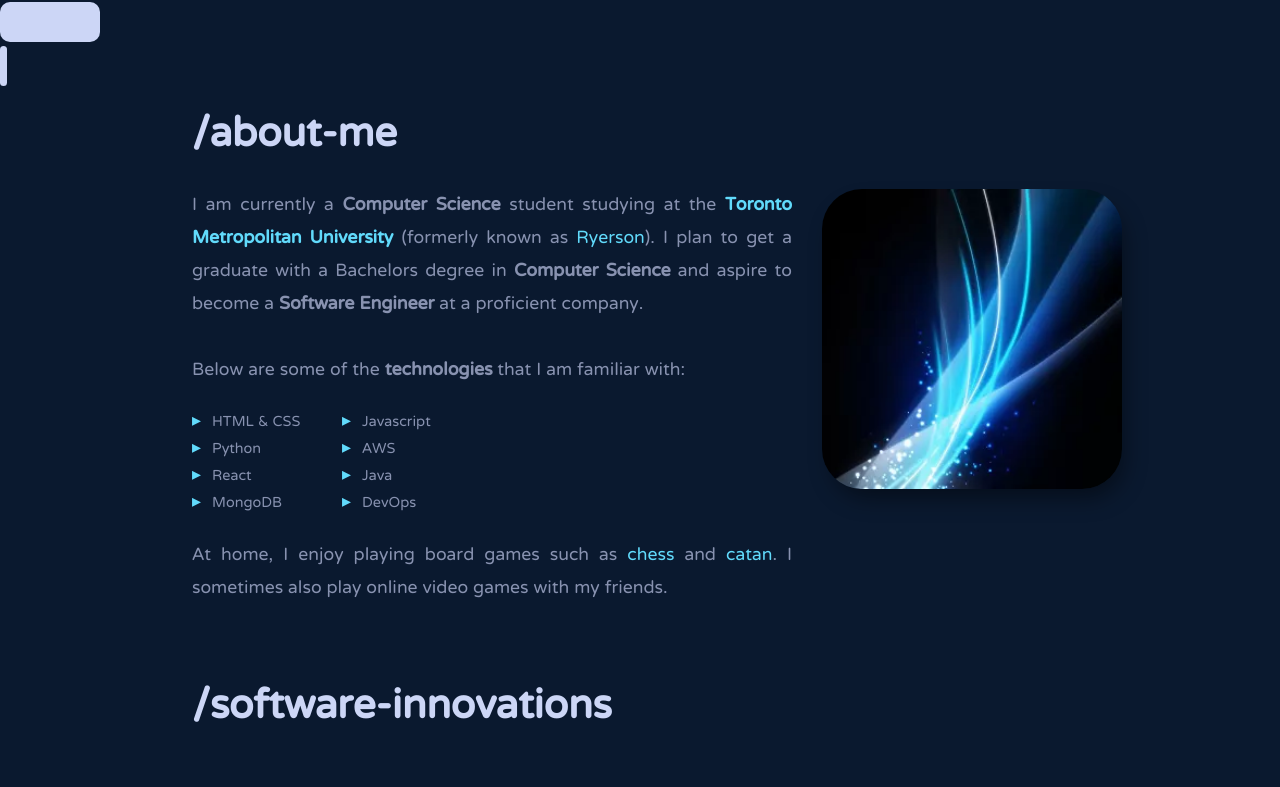
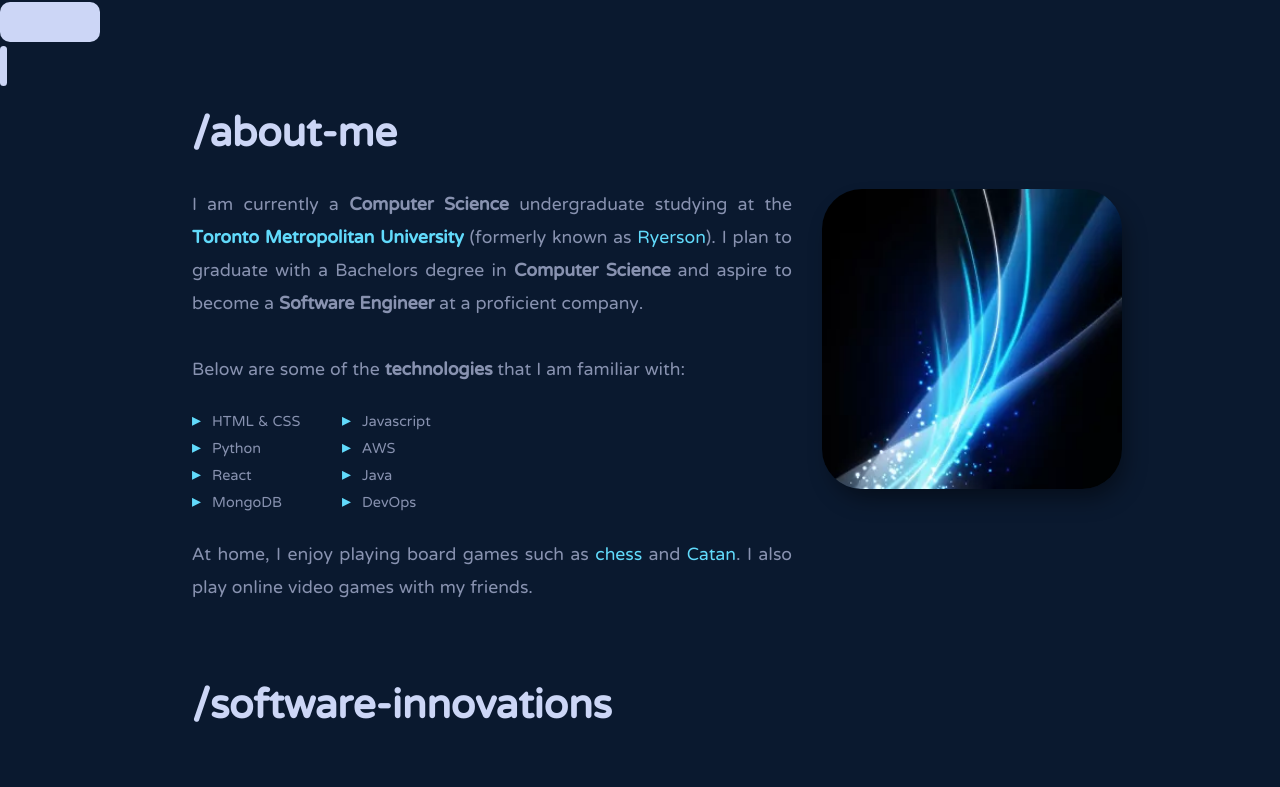
Before and after one commit to wxlkda/realport, a React (Create React App) app: page / in a window 1280 px wide. Shown: the part 422-1209 px from the top of the page. Built offline with nearby package versions, Linux system fonts and the light colour scheme.

Commit message:
Most scuffed code ong

```diff
--- a/src/App.js
+++ b/src/App.js
@@ -40,7 +40,7 @@ function Intro() {
         <a className="messageBox" href="mailto:alwalid23dec@gmail.com?subject=Hello!" rel="noopener noreferrer">
           <span className="messageBoxText">
 
-          <svg class="MuiSvgIcon-root" focusable="false" viewBox="0 0 24 24" aria-hidden="true"><path d="M20 4H4c-1.1 0-1.99.9-1.99 2L2 18c0 1.1.9 2 2 2h16c1.1 0 2-.9 2-2V6c0-1.1-.9-2-2-2zm-.4 4.25l-7.07 4.42c-.32.2-.74.2-1.06 0L4.4 8.25c-.25-.16-.4-.43-.4-.72 0-.67.73-1.07 1.3-.72L12 11l6.7-4.19c.57-.35 1.3.05 1.3.72 0 .29-.15.56-.4.72z"></path></svg>
+          <svg class="MuiSvgIcon-root sayEmail" focusable="false" viewBox="0 0 24 24" aria-hidden="true"><path d="M20 4H4c-1.1 0-1.99.9-1.99 2L2 18c0 1.1.9 2 2 2h16c1.1 0 2-.9 2-2V6c0-1.1-.9-2-2-2zm-.4 4.25l-7.07 4.42c-.32.2-.74.2-1.06 0L4.4 8.25c-.25-.16-.4-.43-.4-.72 0-.67.73-1.07 1.3-.72L12 11l6.7-4.19c.57-.35 1.3.05 1.3.72 0 .29-.15.56-.4.72z"></path></svg>
           Say hi!
           </span>
         </a>
@@ -58,8 +58,8 @@ function About() {
       </div>
       <div className="about-info">
         <div className = "about-content">
-          I am currently a <b>Computer Science</b> student studying at the <span className="special"><b><a href="https://www.torontomu.ca/" target="_blank" rel="noopener noreferrer" className=" special isLinked">  Toronto Metropolitan University</a></b></span> (formerly known as <span className="special">Ryerson</span>).
-          I plan to get a graduate with a Bachelors degree in <b>Computer Science</b> and aspire to become a <b>Software Engineer</b> at a proficient company.
+          I am currently a <b>Computer Science</b> undergraduate studying at the <span className="special"><b><a href="https://www.torontomu.ca/" target="_blank" rel="noopener noreferrer" className=" special isLinked">  Toronto Metropolitan University</a></b></span> (formerly known as <span className="special">Ryerson</span>).
+          I plan to graduate with a Bachelors degree in <b>Computer Science</b> and aspire to become a <b>Software Engineer</b> at a proficient company.
           <br></br>
           <br></br>
           Below are some of the <b>technologies</b> that I am familiar with:
@@ -73,7 +73,7 @@ function About() {
             <li>MongoDB</li>
             <li>DevOps</li>
           </ul>
-          At home, I enjoy playing board games such as <span className="special">chess</span> and <span className="special">catan</span>. I sometimes also play online video games with my friends.
+          At home, I enjoy playing board games such as <span className="special">chess</span> and <span className="special">Catan</span>. I also play online video games with my friends.
         </div>
         <div className="about-image">
           <img src={me} height="300" width="300" alt="me"></img>
--- a/src/css/intro.css
+++ b/src/css/intro.css
@@ -44,11 +44,14 @@
     transition: fill 200ms cubic-bezier(0.4, 0, 0.2, 1) 0ms;
     flex-shrink: 0;
     user-select: none;
-    transform: translateY(25%);
     text-align: center;
     justify-content: center;
     align-content: center;
     flex-direction: column;
+}
+
+.sayEmail {
+    transform: translateY(25%);
 }
 
 .messageBox {
```
